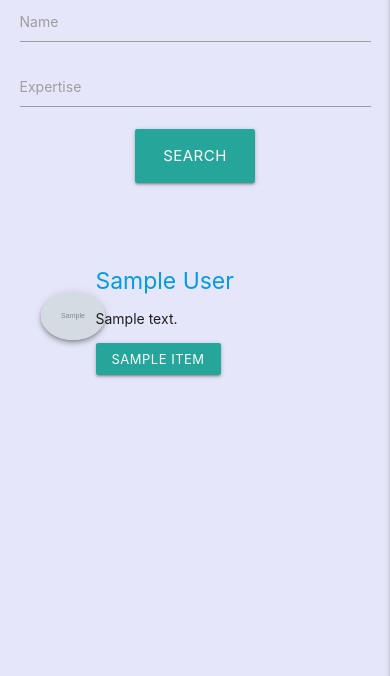
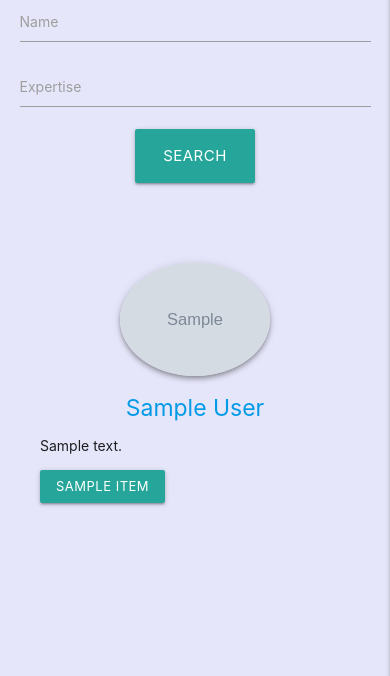
Before and after one commit to isaacwoodruff/codetogether, a Flask app: page /mentors in a window 390 px wide. Shown: the part 168-844 px from the top of the page. Run offline with Flask 2, Linux system fonts and the light colour scheme; a user stored in the database is signed in; grey boxes marked "Sample" are stand-in pictures; a database or web service that is not in the repository returns one stand-in record (values such as "Sample title"); some libraries are stand-ins or nearby versions.

Commit message:
Updated styling for search pages

```diff
--- a/static/css/style.css
+++ b/static/css/style.css
@@ -6,8 +6,8 @@ body {
     max-width: 256px;
 }
 
-.img-max-width-64 {
-    max-width: 64px;
+.img-max-width-150 {
+    max-width: 150px;
 }
 
 #user-profile-icon {
@@ -29,6 +29,10 @@ body {
 
 #about {
     padding-bottom: 0;
+}
+
+.row.center .padding-10 {
+    padding: 10px;
 }
 
 .margin-top-50 {
@@ -75,6 +79,17 @@ body {
     }
 }
 
+
+@media only screen and (max-width: 600px) {
+    .valign-wrapper {
+        display: block;
+    }
+
+    .profile-preview h5 {
+        text-align: center;
+    }
+}
+
 @media only screen and (min-width: 993px) {
     .margin-left-50 {
         margin-left: 50px;
--- a/templates/search.html
+++ b/templates/search.html
@@ -29,11 +29,11 @@
 
 <div class="row center">
     {% for user in users %}
-    <div class="valign-wrapper hoverable border-radius-15 margin-top-50 col s12 l6">
-        <div class="col s2 m3 right-align">
-            <a href="{{ url_for('user_profile', user_id=user._id) }}"><img src="{{ user.avatar }}" class="img-max-width-64 z-depth-2 circle"></a>
+    <div class="valign-wrapper hoverable padding-10 border-radius-15 margin-top-50 col s12 l6">
+        <div class="col s12 m3">
+            <a href="{{ url_for('user_profile', user_id=user._id) }}"><img src="{{ user.avatar }}" class="img-max-width-150 z-depth-2 circle"></a>
         </div>
-        <div class="col s10 m9 left-align profile-preview">
+        <div class="col s12 m9 profile-preview left-align">
             <a href="{{ url_for('user_profile', user_id=user._id) }}"><h5>{{ user.first_name.capitalize() }} {{ user.last_name.capitalize() }}</h5></a>
             <p class="truncate">{{ user.about }}</p>
             {% for item in user.expertise[-5:] %}
```
